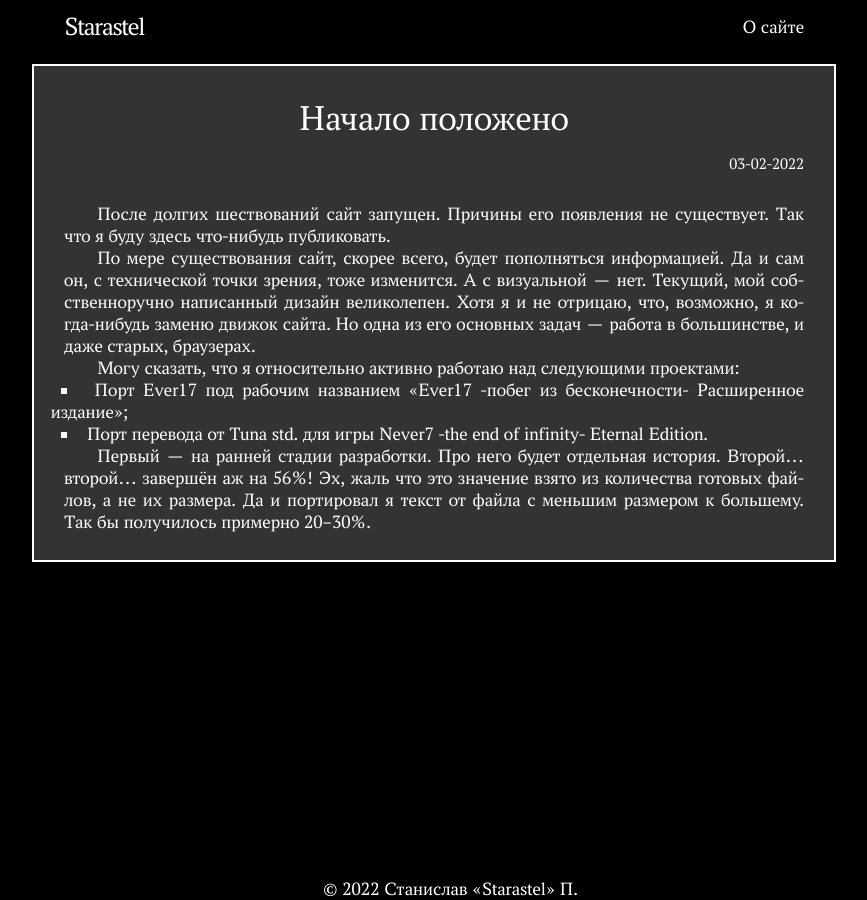
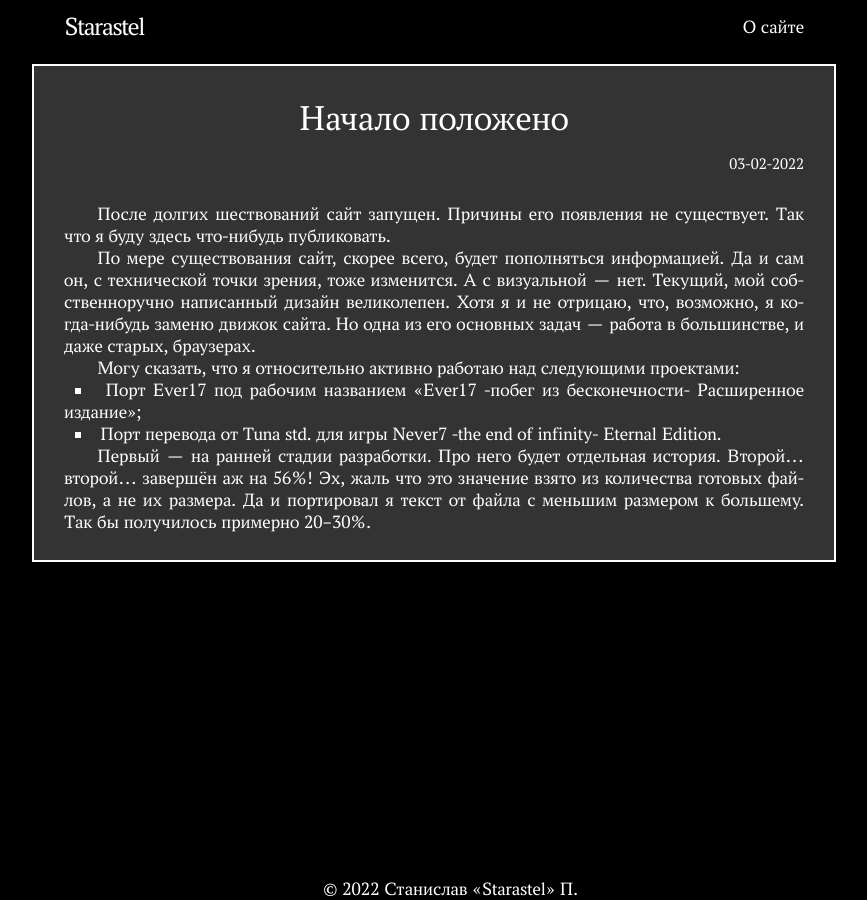
Before and after one commit to Starastel/stStarastel, a Jekyll site: the page built from _posts/2022-02-04-a-new_start.md, in a window 1280 px wide. Shown: the whole page, without its empty margins (206-1073 px from the left). Built offline with Jekyll 4.4.1, drawn with Linux system fonts in a browser that asks for light colours.

Commit message:
Update main.scss

```diff
--- a/assets/main.scss
+++ b/assets/main.scss
@@ -111,7 +111,7 @@ figcaption {
 }
 
 ul, ol {
-	margin-left: -10pt;
+	margin-left: 0pt;
 	text-indent: 8pt;
 	text-align: justify;
 	list-style-type: square;
```
